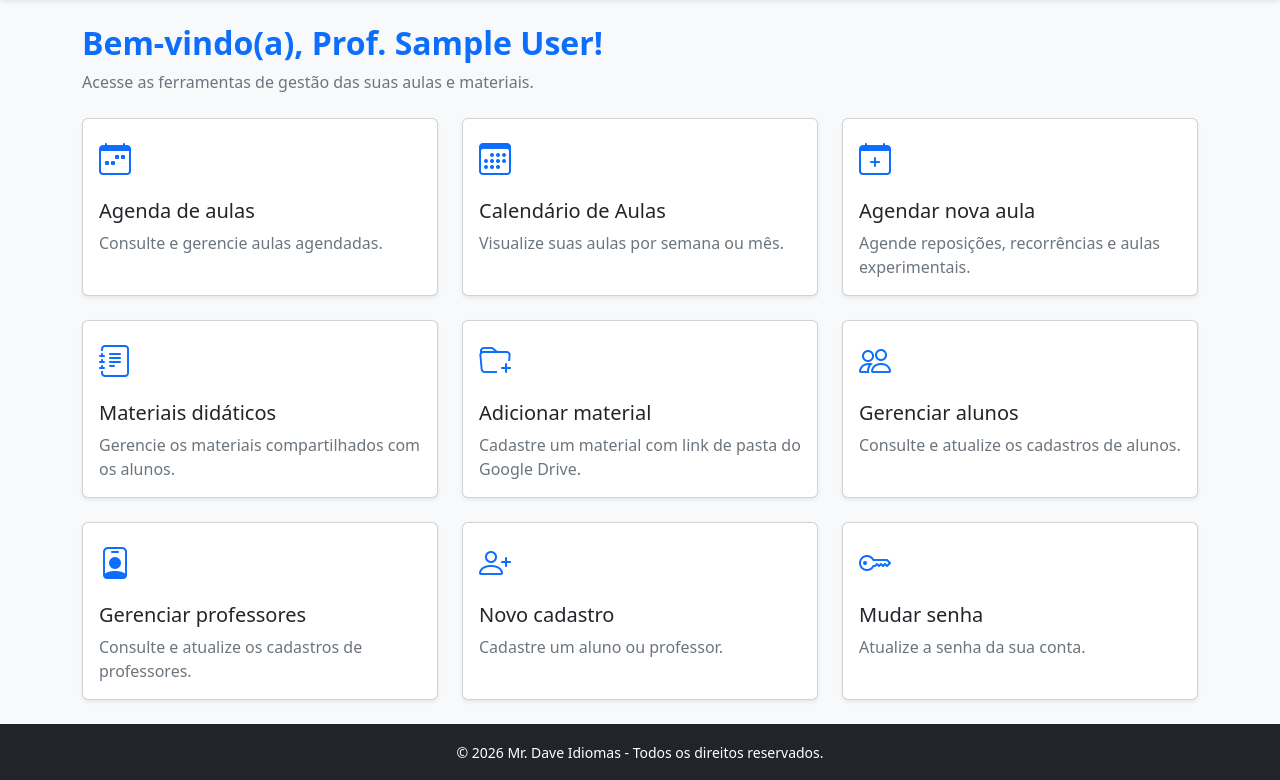
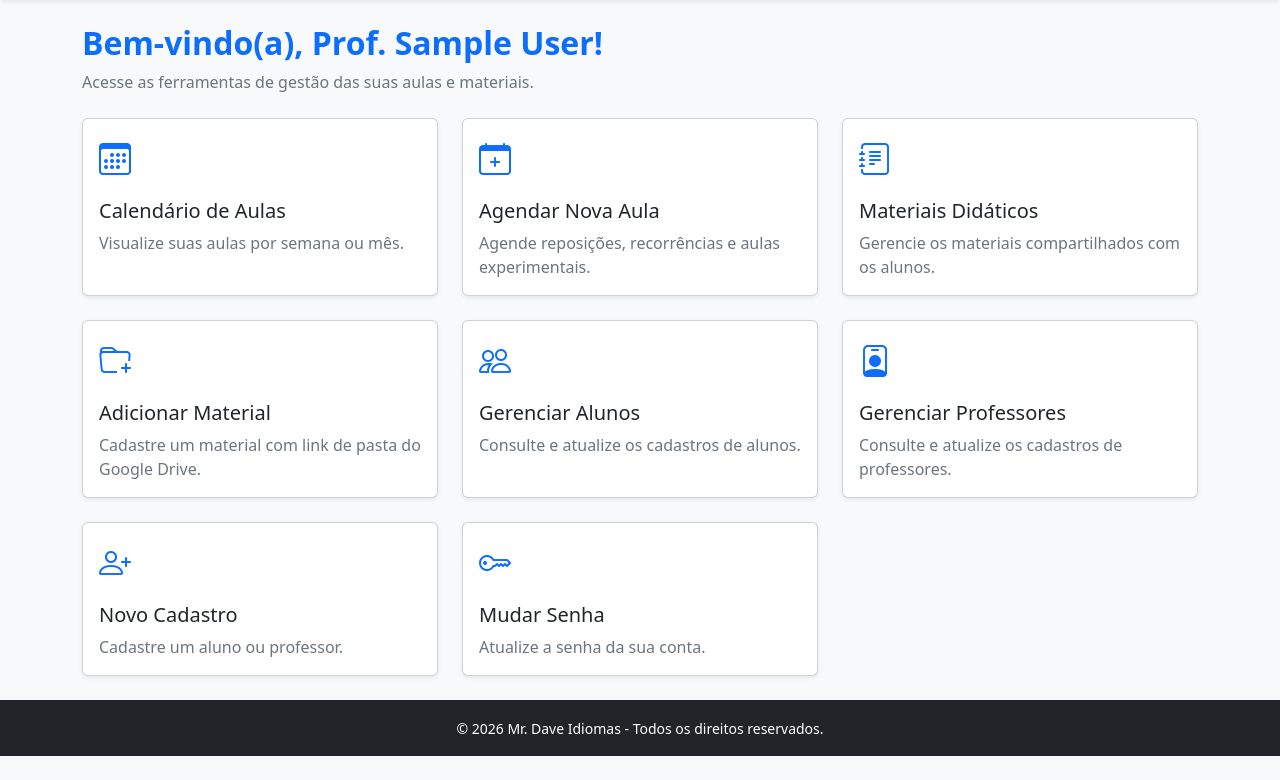
Before and after one commit to paula-helena/projeto_gestao_escolar, a Flask app: page /home-professor in a window 1280 px wide. Shown: the part 60-840 px from the top of the page. After the commit the page ends 816 px from the top, so only its background shows below. Run offline with Flask 3, Linux system fonts and the light colour scheme; the visitor is signed in with stand-in values (Sample User, id 1); some libraries are stand-ins or nearby versions.

Commit message:
fix: use calendar as primary lesson navigation
Co-authored-by: Copilot <223556219+Copilot@users.noreply.github.com>

```diff
--- a/app.py
+++ b/app.py
@@ -750,7 +750,7 @@ def nova_aula():
                 reposicao = cursor.fetchone()
                 if not reposicao:
                     flash('Aula de origem não está disponível para reposição.', 'warning')
-                    return redirect(url_for('listar_aulas'))
+                    return redirect(url_for('calendario_aulas'))
 
             cursor.execute("""
                 SELECT a.id_aula, a.data_hora, a.tema, al.id_aluno, al.nome,
@@ -934,7 +934,7 @@ def nova_aula():
 
         conexao.commit()
         flash(mensagem, 'success')
-        return redirect(url_for('listar_aulas'))
+        return redirect(url_for('calendario_aulas'))
     except ValueError as erro:
         conexao.rollback()
         flash(str(erro), 'warning')
@@ -1145,7 +1145,7 @@ def editar_aula_form(id_aula):
         aula = cursor.fetchone()
         if not aula:
             flash('Aula não encontrada.', 'danger')
-            return redirect(url_for('listar_aulas'))
+            return redirect(url_for('calendario_aulas'))
 
         return render_template('editar_aula.html', aula=aula)
     finally:
@@ -1196,10 +1196,10 @@ def atualizar_aula(id_aula):
         if not cursor.fetchone():
             conexao.rollback()
             flash('Aula não encontrada.', 'danger')
-            return redirect(url_for('listar_aulas'))
+            return redirect(url_for('calendario_aulas'))
         conexao.commit()
         flash('Aula atualizada com sucesso!', 'success')
-        return redirect(url_for('listar_aulas'))
+        return redirect(url_for('calendario_aulas'))
     except Exception:
         conexao.rollback()
         raise
@@ -1223,7 +1223,7 @@ def excluir_aula(id_aula):
         else:
             conexao.commit()
             flash('Aula excluída com sucesso!', 'info')
-        return redirect(url_for('listar_aulas'))
+        return redirect(url_for('calendario_aulas'))
     except Exception:
         conexao.rollback()
         raise
@@ -1249,7 +1249,7 @@ def cancelar_aula(id_aula):
         else:
             conexao.commit()
             flash('Aula cancelada.', 'info')
-        return redirect(url_for('listar_aulas'))
+        return redirect(url_for('calendario_aulas'))
     except Exception:
         conexao.rollback()
         raise
@@ -1276,7 +1276,7 @@ def iniciar_reagendamento(id_aula):
         """, (id_aula, session['user_id']))
         if cursor.rowcount == 0:
             flash('Aula não encontrada ou já possui reposição.', 'warning')
-            return redirect(url_for('listar_aulas'))
+            return redirect(url_for('calendario_aulas'))
         conexao.commit()
         return redirect(url_for('nova_aula', reposicao_de=id_aula))
     except Exception:
@@ -1320,7 +1320,7 @@ def detalhes_aula(id_aula):
         aula = cursor.fetchone()
         if not aula:
             flash('Aula não encontrada ou sem permissão de acesso.', 'warning')
-            return redirect(url_for('listar_aulas'))
+            return redirect(url_for('calendario_aulas'))
 
         if request.method == 'POST':
             anotacao = request.form.get('anotacao', '').strip()
--- a/templates/aulas.html
+++ b/templates/aulas.html
@@ -1,12 +1,12 @@
 {% extends "base.html" %}
 
-{% block title %}Agenda de Aulas - Mr. Dave Idiomas{% endblock %}
+{% block title %}Aulas - Mr. Dave Idiomas{% endblock %}
 
 {% block content %}
 <div class="d-flex flex-wrap justify-content-between align-items-center gap-3 mb-4">
-    <h2 class="text-primary fw-bold mb-0">Agenda de Aulas</h2>
+    <h2 class="text-primary fw-bold mb-0">Aulas</h2>
     {% if session.get('perfil') == 'PROFESSOR' %}
-        <a href="{{ url_for('nova_aula') }}" class="btn btn-primary fw-bold">Agendar aula</a>
+        <a href="{{ url_for('nova_aula') }}" class="btn btn-primary fw-bold">Agendar Nova Aula</a>
     {% endif %}
 </div>
 
--- a/templates/base.html
+++ b/templates/base.html
@@ -45,30 +45,28 @@
                             <ul class="dropdown-menu dropdown-menu-end navigation-menu">
                                 {% if session.get('perfil') == 'PROFESSOR' %}
                                     <li><h6 class="dropdown-header">Aulas</h6></li>
-                                    <li><a class="dropdown-item" href="{{ url_for('listar_aulas') }}">Agenda de aulas</a></li>
                                     <li><a class="dropdown-item" href="{{ url_for('calendario_aulas') }}">Calendário de Aulas</a></li>
-                                    <li><a class="dropdown-item" href="{{ url_for('nova_aula') }}">Agendar nova aula</a></li>
+                                    <li><a class="dropdown-item" href="{{ url_for('nova_aula') }}">Agendar Nova Aula</a></li>
                                     <li><hr class="dropdown-divider"></li>
                                     <li><h6 class="dropdown-header">Materiais</h6></li>
-                                    <li><a class="dropdown-item" href="{{ url_for('listar_materiais') }}">Materiais didáticos</a></li>
-                                    <li><a class="dropdown-item" href="{{ url_for('novo_material') }}">Adicionar material</a></li>
+                                    <li><a class="dropdown-item" href="{{ url_for('listar_materiais') }}">Materiais Didáticos</a></li>
+                                    <li><a class="dropdown-item" href="{{ url_for('novo_material') }}">Adicionar Material</a></li>
                                     <li><hr class="dropdown-divider"></li>
                                     <li><h6 class="dropdown-header">Cadastros</h6></li>
-                                    <li><a class="dropdown-item" href="{{ url_for('gerenciar_alunos') }}">Gerenciar alunos</a></li>
-                                    <li><a class="dropdown-item" href="{{ url_for('gerenciar_professores') }}">Gerenciar professores</a></li>
+                                    <li><a class="dropdown-item" href="{{ url_for('gerenciar_alunos') }}">Gerenciar Alunos</a></li>
+                                    <li><a class="dropdown-item" href="{{ url_for('gerenciar_professores') }}">Gerenciar Professores</a></li>
                                     {% if session.get('is_admin') %}
-                                        <li><a class="dropdown-item" href="{{ url_for('pagina_cadastro') }}">Cadastrar aluno ou professor</a></li>
+                                        <li><a class="dropdown-item" href="{{ url_for('pagina_cadastro') }}">Cadastrar Aluno ou Professor</a></li>
                                     {% endif %}
                                 {% else %}
-                                    <li><a class="dropdown-item" href="{{ url_for('listar_aulas') }}">Minhas aulas</a></li>
                                     <li><a class="dropdown-item" href="{{ url_for('calendario_aulas') }}">Calendário de Aulas</a></li>
-                                    <li><a class="dropdown-item" href="{{ url_for('listar_materiais') }}">Materiais das minhas aulas</a></li>
+                                    <li><a class="dropdown-item" href="{{ url_for('listar_materiais') }}">Materiais Das Minhas Aulas</a></li>
                                 {% endif %}
                                 <li><hr class="dropdown-divider"></li>
-                                <li><a class="dropdown-item" href="{{ url_for('alterar_senha') }}">Mudar senha</a></li>
+                                <li><a class="dropdown-item" href="{{ url_for('alterar_senha') }}">Mudar Senha</a></li>
                                 <li>
                                     <button class="dropdown-item" type="button" id="toggle-contraste">
-                                        Alternar contraste
+                                        Alternar Contraste
                                     </button>
                                 </li>
                                 <li><a class="dropdown-item" href="{{ url_for('logout') }}">Sair</a></li>
--- a/templates/detalhe_aula.html
+++ b/templates/detalhe_aula.html
@@ -5,7 +5,7 @@
 {% block content %}
 <div class="d-flex justify-content-between align-items-center flex-wrap gap-2 mb-4">
     <h2 class="text-primary fw-bold mb-0">Mais sobre a aula</h2>
-    <a href="{{ url_for('listar_aulas') }}" class="btn btn-outline-secondary">Voltar para a agenda</a>
+    <a href="{{ url_for('calendario_aulas') }}" class="btn btn-outline-secondary">Voltar ao Calendário</a>
 </div>
 
 <div class="card shadow-sm border-0 mb-4">
--- a/templates/home_professor.html
+++ b/templates/home_professor.html
@@ -9,15 +9,6 @@
 </div>
 
 <div class="row g-4">
-    <div class="col-12 col-md-6 col-lg-4">
-        <a class="card h-100 shadow-sm text-decoration-none" href="{{ url_for('listar_aulas') }}">
-            <div class="card-body">
-                <i class="bi bi-calendar-week fs-2 text-primary"></i>
-                <h2 class="h5 mt-3">Agenda de aulas</h2>
-                <p class="text-secondary mb-0">Consulte e gerencie aulas agendadas.</p>
-            </div>
-        </a>
-    </div>
     <div class="col-12 col-md-6 col-lg-4">
         <a class="card h-100 shadow-sm text-decoration-none" href="{{ url_for('calendario_aulas') }}">
             <div class="card-body">
@@ -31,7 +22,7 @@
         <a class="card h-100 shadow-sm text-decoration-none" href="{{ url_for('nova_aula') }}">
             <div class="card-body">
                 <i class="bi bi-calendar-plus fs-2 text-primary"></i>
-                <h2 class="h5 mt-3">Agendar nova aula</h2>
+                <h2 class="h5 mt-3">Agendar Nova Aula</h2>
                 <p class="text-secondary mb-0">Agende reposições, recorrências e aulas experimentais.</p>
             </div>
         </a>
@@ -40,7 +31,7 @@
         <a class="card h-100 shadow-sm text-decoration-none" href="{{ url_for('listar_materiais') }}">
             <div class="card-body">
                 <i class="bi bi-journal-text fs-2 text-primary"></i>
-                <h2 class="h5 mt-3">Materiais didáticos</h2>
+                <h2 class="h5 mt-3">Materiais Didáticos</h2>
                 <p class="text-secondary mb-0">Gerencie os materiais compartilhados com os alunos.</p>
             </div>
         </a>
@@ -49,7 +40,7 @@
         <a class="card h-100 shadow-sm text-decoration-none" href="{{ url_for('novo_material') }}">
             <div class="card-body">
                 <i class="bi bi-folder-plus fs-2 text-primary"></i>
-                <h2 class="h5 mt-3">Adicionar material</h2>
+                <h2 class="h5 mt-3">Adicionar Material</h2>
                 <p class="text-secondary mb-0">Cadastre um material com link de pasta do Google Drive.</p>
             </div>
         </a>
@@ -58,7 +49,7 @@
         <a class="card h-100 shadow-sm text-decoration-none" href="{{ url_for('gerenciar_alunos') }}">
             <div class="card-body">
                 <i class="bi bi-people fs-2 text-primary"></i>
-                <h2 class="h5 mt-3">Gerenciar alunos</h2>
+                <h2 class="h5 mt-3">Gerenciar Alunos</h2>
                 <p class="text-secondary mb-0">Consulte e atualize os cadastros de alunos.</p>
             </div>
         </a>
@@ -67,7 +58,7 @@
         <a class="card h-100 shadow-sm text-decoration-none" href="{{ url_for('gerenciar_professores') }}">
             <div class="card-body">
                 <i class="bi bi-person-badge fs-2 text-primary"></i>
-                <h2 class="h5 mt-3">Gerenciar professores</h2>
+                <h2 class="h5 mt-3">Gerenciar Professores</h2>
                 <p class="text-secondary mb-0">Consulte e atualize os cadastros de professores.</p>
             </div>
         </a>
@@ -77,7 +68,7 @@
             <a class="card h-100 shadow-sm text-decoration-none" href="{{ url_for('pagina_cadastro') }}">
                 <div class="card-body">
                     <i class="bi bi-person-plus fs-2 text-primary"></i>
-                    <h2 class="h5 mt-3">Novo cadastro</h2>
+                    <h2 class="h5 mt-3">Novo Cadastro</h2>
                     <p class="text-secondary mb-0">Cadastre um aluno ou professor.</p>
                 </div>
             </a>
@@ -87,7 +78,7 @@
         <a class="card h-100 shadow-sm text-decoration-none" href="{{ url_for('alterar_senha') }}">
             <div class="card-body">
                 <i class="bi bi-key fs-2 text-primary"></i>
-                <h2 class="h5 mt-3">Mudar senha</h2>
+                <h2 class="h5 mt-3">Mudar Senha</h2>
                 <p class="text-secondary mb-0">Atualize a senha da sua conta.</p>
             </div>
         </a>
--- a/templates/nova_aula.html
+++ b/templates/nova_aula.html
@@ -152,7 +152,7 @@
 
                     <div class="d-grid gap-2">
                         <button type="submit" class="btn btn-primary btn-lg fw-bold">Salvar agendamento</button>
-                        <a href="{{ url_for('listar_aulas') }}" class="btn btn-outline-secondary">Voltar para a agenda</a>
+                        <a href="{{ url_for('calendario_aulas') }}" class="btn btn-outline-secondary">Voltar ao Calendário</a>
                     </div>
                 </form>
             </div>
```
Also changed, not shown: templates/calendario.html (+25 -0 lines), templates/home_aluno.html (+1 -10 lines), tests/test_agendamento.py (+2 -0 lines), tests/test_navegacao_senha.py (+15 -10 lines).
